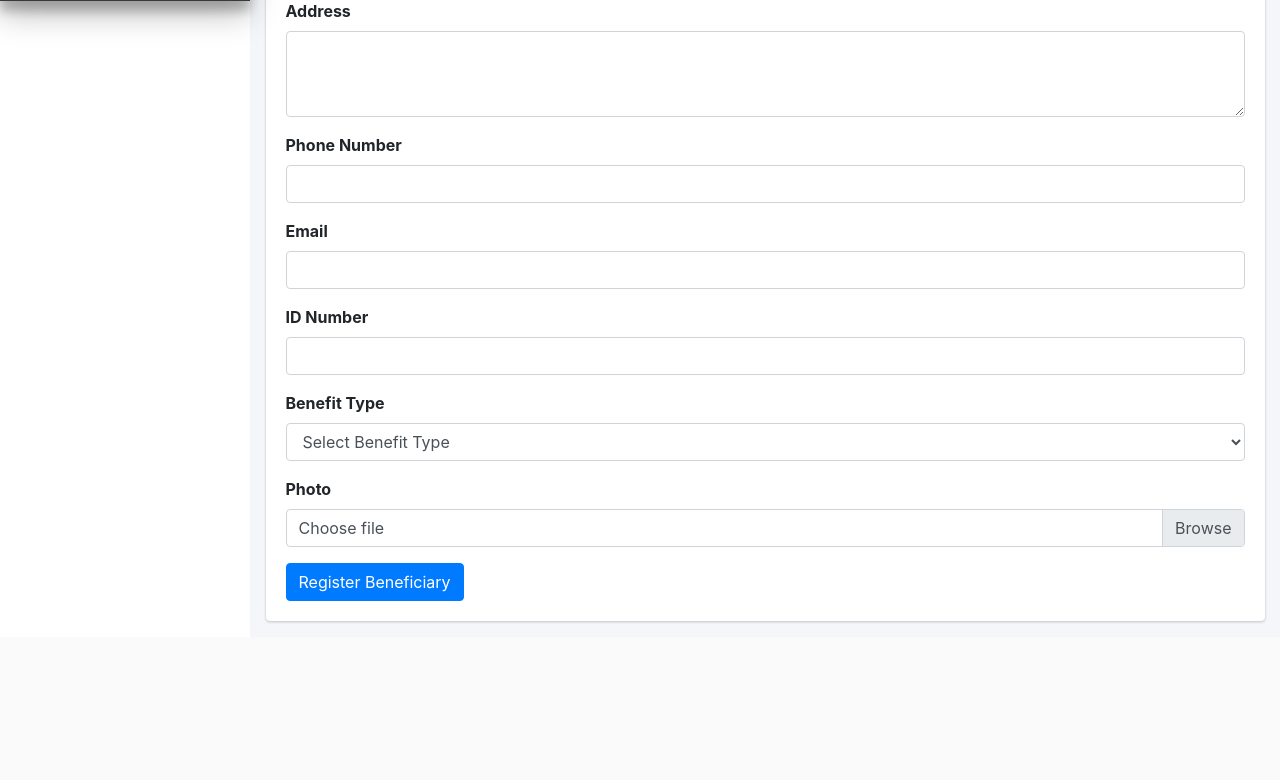
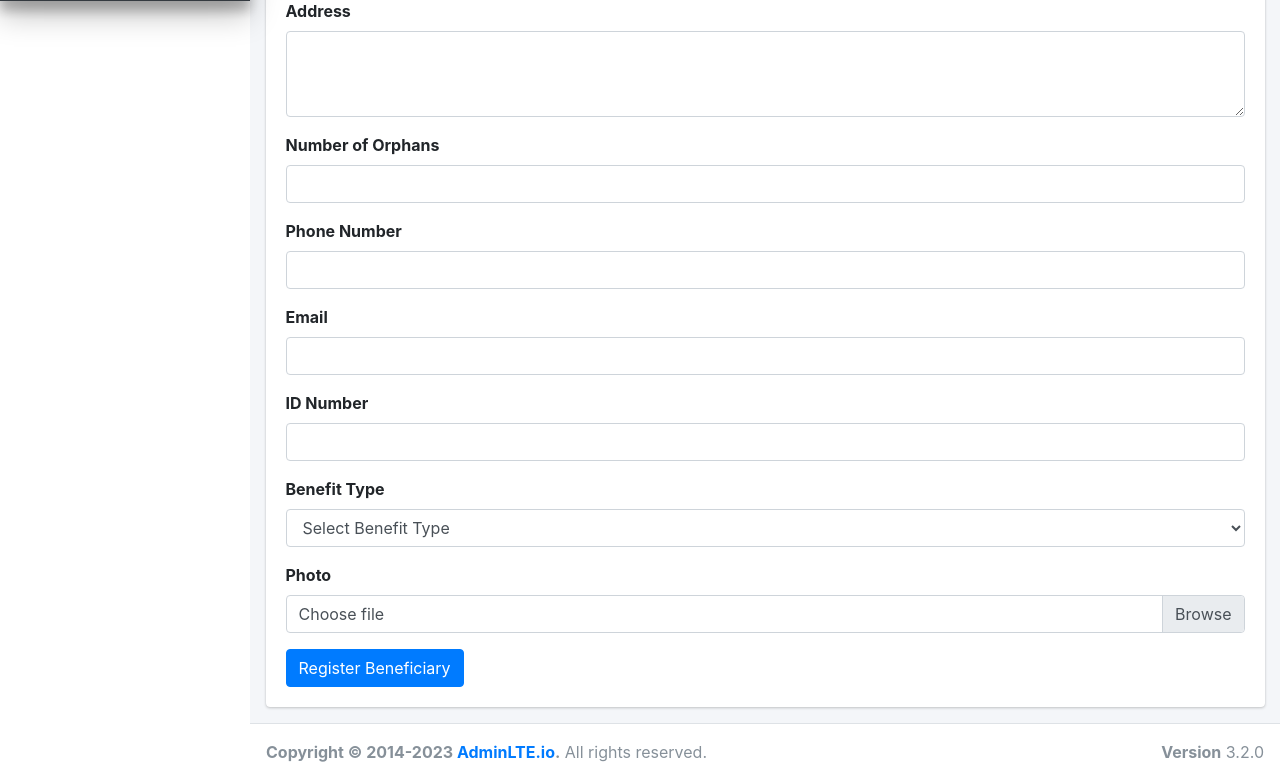
Before and after one commit to InnoviHZ/alpha, a PHP site: page /admin/reg2.php in a window 1280 px wide. Shown: the part 799-1579 px from the top of the page. Before the commit the page ends 1423 px from the top, so only its background shows below. Run offline with PHP 8.4, Linux system fonts and the light colour scheme; a user stored in the database is signed in; some libraries are stand-ins or nearby versions.

Commit message:
update reg2.php

```diff
--- a/admin/reg2.php
+++ b/admin/reg2.php
@@ -17,14 +17,20 @@ $picture = $_SESSION["picture"];
 if ($_SERVER["REQUEST_METHOD"] == "POST") {
     // Collect form data
     $fullName = $_POST['fullName'];
+    $yod   = $_POST['yod'];
     $fullNameB = $_POST['fullNameB'];
-    $dob = $_POST['dob'];
+    $dob   = $_POST['dob'];
     $gender = $_POST['gender'];
+    $lga = $_POST['lga'];
+    $ward = $_POST['ward'];
     $address = $_POST['address'];
     $phone = $_POST['phone'];
     $email = $_POST['email'];
     $idNumber = $_POST['idNumber'];
     $benefitType = $_POST['benefitType'];
+    $photo = $_FILES["photo"]["name"];
+    $opNumber = $_POST['opNumber'];
+
 
     // Handle file upload
     $targetDir = "../assets/images/beneficiaries/";
@@ -38,11 +44,11 @@ if ($_SERVER["REQUEST_METHOD"] == "POST") {
         // Upload file to server
         if (move_uploaded_file($_FILES["photo"]["tmp_name"], $targetFilePath)) {
             // Insert beneficiary data into database
-            $sql = "INSERT INTO _PDUsers (full_name, dob, gender, address, phone, email, id_number, benefit_type, photo)
-                    VALUES (?, ?, ?, ?, ?, ?, ?, ?, ?)";
+            $sql = "INSERT INTO _PDUsers (full_name, yod, full_name_b, dob, gender, lga, ward, address, op_number, phone, email, id_number, benefit_type, photo)
+                    VALUES (?, ?, ?, ?, ?, ?, ?, ?, ?, ?, ?, ?, ?, ?, ?, ?,)";
 
             if ($stmt = $mysqli->prepare($sql)) {
-                $stmt->bind_param("sssssssss", $fullName, $dob, $gender, $address, $phone, $email, $idNumber, $benefitType, $fileName);
+                $stmt->bind_param("sssssssss", $fullName, $yod, $fullNameB, $dob, $gender, $lga, $ward, $address, $phone, $email, $idNumber, $benefitType, $photo, $opNumber );
 
                 if ($stmt->execute()) {
                     $successMessage = "Beneficiary registered successfully.";
@@ -226,8 +232,8 @@ if ($_SERVER["REQUEST_METHOD"] == "POST") {
                     <input type="date" class="form-control" id="yod" name="yod" required>
                   </div>
                   <div class="form-group">
-                    <label for="fullName">Full Name of Beneficiary</label>
-                    <input type="text" class="form-control" id="fullName" name="fullName" required>
+                    <label for="fullNameB">Full Name of Beneficiary</label>
+                    <input type="text" class="form-control" id="fullNameB" name="fullNameB" required>
                   </div>
                   <div class="form-group">
                     <label for="dob">Date of Birth</label>
@@ -280,6 +286,10 @@ if ($_SERVER["REQUEST_METHOD"] == "POST") {
                     <textarea class="form-control" id="address" name="address" rows="3" required></textarea>
                   </div>
                   <div class="form-group">
+                    <label for="opNumber">Number of Orphans</label>
+                    <input type="text" class="form-control" id="opNumber" name="opNumber" required>
+                  </div>
+                  <div class="form-group">
                     <label for="phone">Phone Number</label>
                     <input type="tel" class="form-control" id="phone" name="phone" required>
                   </div>
@@ -325,7 +335,13 @@ if ($_SERVER["REQUEST_METHOD"] == "POST") {
     <!-- /.content -->
   </div>
   <!-- /.content-wrapper -->
-
+  <footer class="main-footer">
+      <strong>Copyright &copy; 2014-2023 <a href="https://adminlte.io">AdminLTE.io</a>.</strong>
+      All rights reserved.
+      <div class="float-right d-none d-sm-inline-block">
+        <b>Version</b> 3.2.0
+      </div>
+    </footer>
   <!-- Footer code here (same as before) -->
 </div>
 <!-- ./wrapper -->
```
